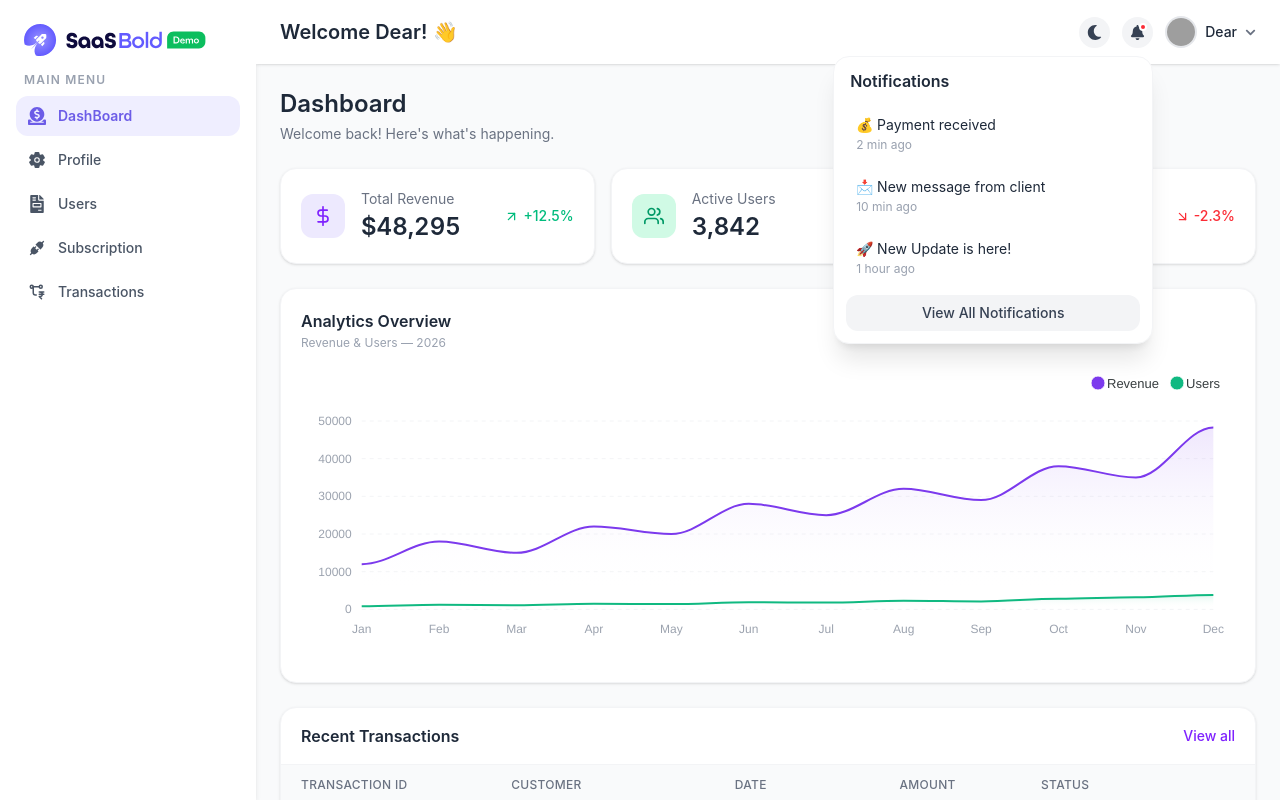
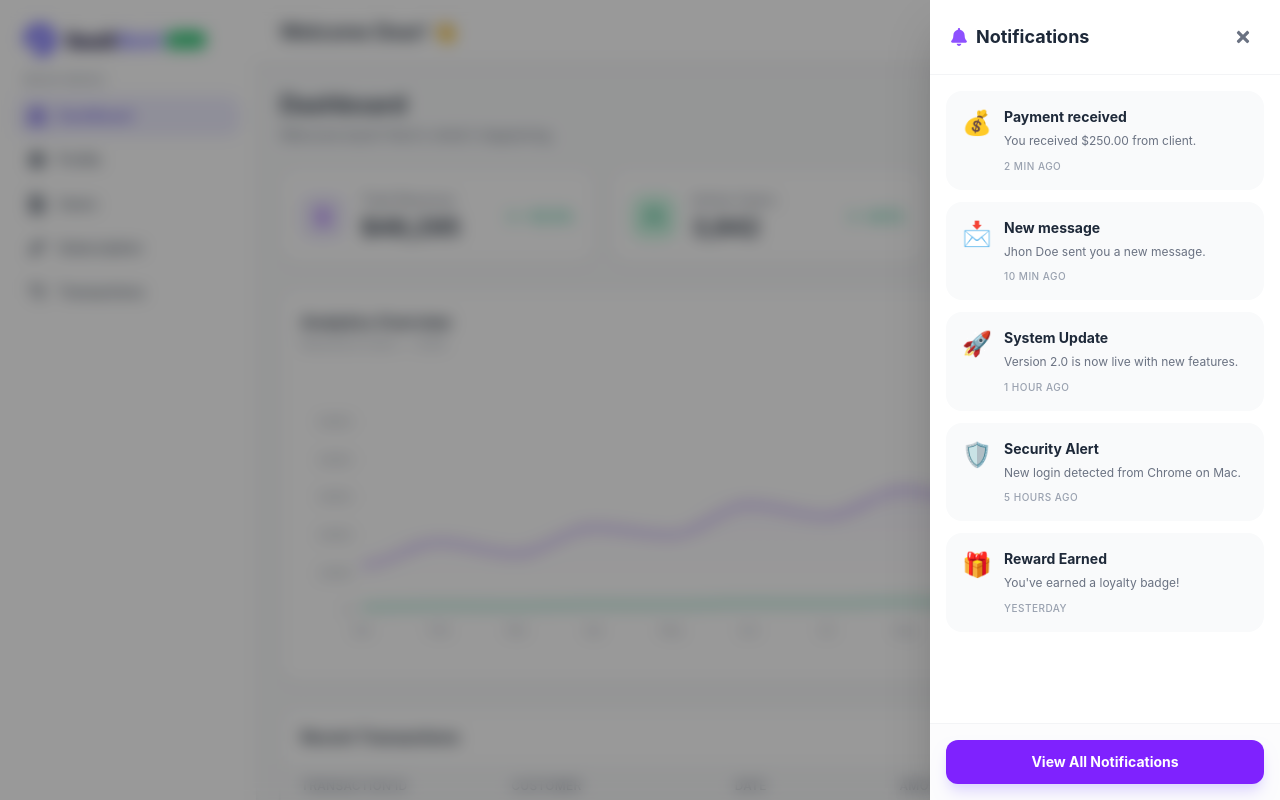
Before and after one commit to suma388/demo-site, a React (Vite) app: page /user in a window 1280 px wide. Both pictures are taken after a click on the button 1137 px from the left and 32 px from the top of the page. Built offline with nearby package versions, Linux system fonts and the light colour scheme; grey boxes are pictures that could not be loaded.

Commit message:
add new files

```diff
--- a/src/component/Header.jsx
+++ b/src/component/Header.jsx
@@ -1,16 +1,14 @@
 import { useState, useEffect, useRef } from "react";
-import { FaBell, FaSun, FaMoon, FaChevronDown } from "react-icons/fa";
+import { FaBell, FaSun, FaMoon, FaChevronDown, FaTimes } from "react-icons/fa"; // FaTimes যোগ করা হয়েছে
 import { Link } from "react-router";
 import { toast } from "sonner";
 
 export default function Header() {
-  // localStorage থেকে আগের theme নিয়ে আসে — page refresh করলেও মনে থাকবে
   const [dark, setDark] = useState(() => {
     return localStorage.getItem("theme") === "dark";
   });
-  const [showNotif, setShowNotif] = useState(false);
+  const [showNotif, setShowNotif] = useState(false); // এটি এখন ড্রয়ার কন্ট্রোল করবে
   const [showMenu, setShowMenu] = useState(false);
-  const notifRef = useRef(null);
   const menuRef = useRef(null);
 
   useEffect(() => {
@@ -30,11 +28,9 @@ export default function Header() {
     });
   };
 
-  // বাইরে click করলে dropdown বন্ধ হবে
+  // বাইরে click করলে প্রোফাইল মেনু বন্ধ হবে
   useEffect(() => {
     const handler = (e) => {
-      if (notifRef.current && !notifRef.current.contains(e.target))
-        setShowNotif(false);
       if (menuRef.current && !menuRef.current.contains(e.target))
         setShowMenu(false);
     };
@@ -42,8 +38,17 @@ export default function Header() {
     return () => document.removeEventListener("mousedown", handler);
   }, []);
 
+  // ড্রয়ার ওপেন থাকলে বডি স্ক্রল বন্ধ রাখা
+  useEffect(() => {
+    if (showNotif) {
+      document.body.style.overflow = "hidden";
+    } else {
+      document.body.style.overflow = "auto";
+    }
+  }, [showNotif]);
+
   return (
-    <div className="w-full flex items-center justify-between px-4 sm:px-6 py-3 sm:py-4 bg-white dark:bg-gray-800">
+    <div className="w-full flex items-center justify-between px-4 sm:px-6 py-3 sm:py-4 bg-white dark:bg-gray-800 border-b border-gray-100 dark:border-gray-700">
       {/* Left */}
       <h1 className="text-base sm:text-xl font-semibold text-gray-800 dark:text-white truncate">
         Welcome Dear! 👋
@@ -60,11 +65,10 @@ export default function Header() {
           {dark ? <FaSun size={15} /> : <FaMoon size={15} />}
         </button>
 
-        {/* Notification */}
-        <div className="relative" ref={notifRef}>
+        {/* Notification Bell Icon */}
         <button
           onClick={() => {
-              setShowNotif(!showNotif);
+            setShowNotif(true); // ড্রয়ার ওপেন হবে
             setShowMenu(false);
           }}
           className="p-2 rounded-full bg-gray-100 dark:bg-gray-700 text-gray-700 dark:text-white hover:bg-gray-200 dark:hover:bg-gray-600 transition-colors relative"
@@ -72,47 +76,6 @@ export default function Header() {
           <FaBell size={15} />
           <span className="absolute top-1.5 right-1.5 w-2 h-2 bg-red-500 rounded-full border-2 border-white dark:border-gray-700"></span>
         </button>
-
-          {showNotif && (
-            <div className="absolute right-0 mt-2 w-72 sm:w-80 bg-white dark:bg-gray-800 shadow-xl rounded-2xl p-3 z-50 border border-gray-100 dark:border-gray-700">
-              <h3 className="text-base font-semibold mb-3 text-gray-800 dark:text-white px-1">
-                Notifications
-              </h3>
-              <div className="space-y-1">
-                {[
-                  { icon: "💰", title: "Payment received", time: "2 min ago" },
-                  {
-                    icon: "📩",
-                    title: "New message from client",
-                    time: "10 min ago",
-                  },
-                  {
-                    icon: "🚀",
-                    title: "New Update is here!",
-                    time: "1 hour ago",
-                  },
-                ].map((n, i) => (
-                  <div
-                    key={i}
-                    className="p-2.5 rounded-xl hover:bg-gray-50 dark:hover:bg-gray-700 cursor-pointer transition-colors"
-                  >
-                    <p className="text-sm text-gray-800 dark:text-white">
-                      {n.icon} {n.title}
-                    </p>
-                    <span className="text-xs text-gray-400 mt-0.5 block">
-                      {n.time}
-                    </span>
-                  </div>
-                ))}
-              </div>
-              <Link to="/user/notification" onClick={() => setShowNotif(false)}>
-                <button className="w-full mt-2 py-2 text-sm font-medium bg-gray-100 dark:bg-gray-700 rounded-xl hover:bg-gray-200 dark:hover:bg-gray-600 text-gray-700 dark:text-white transition-colors">
-                  View All Notifications
-                </button>
-              </Link>
-            </div>
-          )}
-        </div>
 
         {/* Profile dropdown */}
         <div className="relative" ref={menuRef}>
@@ -163,6 +126,107 @@ export default function Header() {
           )}
         </div>
       </div>
+
+      {/* ── Notification Sidebar Drawer ── */}
+      {/* Overlay (পেছনের কালো ঝাপসা অংশ) */}
+      <div
+        className={`fixed inset-0 bg-black/40 backdrop-blur-sm z-[60] transition-opacity duration-300 ${
+          showNotif ? "opacity-100 visible" : "opacity-0 invisible"
+        }`}
+        onClick={() => setShowNotif(false)}
+      />
+
+      {/* Drawer Body */}
+      <div
+        className={`fixed top-0 right-0 h-full w-full max-w-[350px] bg-white dark:bg-gray-800 z-[70] shadow-2xl transform transition-transform duration-300 ease-in-out ${
+          showNotif ? "translate-x-0" : "translate-x-full"
+        }`}
+      >
+        <div className="flex flex-col h-full">
+          {/* Drawer Header */}
+          <div className="flex items-center justify-between p-5 border-b border-gray-100 dark:border-gray-700">
+            <h2 className="text-lg font-bold text-gray-800 dark:text-white flex items-center gap-2">
+              <FaBell className="text-violet-500" /> Notifications
+            </h2>
+            <button
+              onClick={() => setShowNotif(false)}
+              className="p-2 rounded-full hover:bg-gray-100 dark:hover:bg-gray-700 text-gray-500 transition-colors"
+            >
+              <FaTimes size={18} />
+            </button>
+          </div>
+
+          {/* Notifications List */}
+          <div className="flex-1 overflow-y-auto p-4 space-y-3">
+            {[
+              {
+                id: 1,
+                icon: "💰",
+                title: "Payment received",
+                desc: "You received $250.00 from client.",
+                time: "2 min ago",
+              },
+              {
+                id: 2,
+                icon: "📩",
+                title: "New message",
+                desc: "Jhon Doe sent you a new message.",
+                time: "10 min ago",
+              },
+              {
+                id: 3,
+                icon: "🚀",
+                title: "System Update",
+                desc: "Version 2.0 is now live with new features.",
+                time: "1 hour ago",
+              },
+              {
+                id: 4,
+                icon: "🛡️",
+                title: "Security Alert",
+                desc: "New login detected from Chrome on Mac.",
+                time: "5 hours ago",
+              },
+              {
+                id: 5,
+                icon: "🎁",
+                title: "Reward Earned",
+                desc: "You've earned a loyalty badge!",
+                time: "Yesterday",
+              },
+            ].map((n) => (
+              <div
+                key={n.id}
+                className="p-4 rounded-2xl bg-gray-50 dark:bg-gray-700/50 hover:bg-gray-100 dark:hover:bg-gray-700 transition-colors cursor-pointer group"
+              >
+                <div className="flex gap-3">
+                  <span className="text-2xl">{n.icon}</span>
+                  <div className="flex-1">
+                    <h4 className="text-sm font-bold text-gray-800 dark:text-white group-hover:text-violet-500 transition-colors">
+                      {n.title}
+                    </h4>
+                    <p className="text-xs text-gray-500 dark:text-gray-400 mt-1 leading-relaxed">
+                      {n.desc}
+                    </p>
+                    <span className="text-[10px] font-medium text-gray-400 mt-2 block uppercase tracking-wider">
+                      {n.time}
+                    </span>
+                  </div>
+                </div>
+              </div>
+            ))}
+          </div>
+
+          {/* Drawer Footer */}
+          <div className="p-4 border-t border-gray-100 dark:border-gray-700 bg-gray-50/50 dark:bg-gray-800">
+            <Link to="/user/notification" onClick={() => setShowNotif(false)}>
+              <button className="w-full py-3 text-sm font-bold bg-violet-600 hover:bg-violet-700 text-white rounded-xl shadow-lg shadow-violet-200 dark:shadow-none transition-all active:scale-95">
+                View All Notifications
+              </button>
+            </Link>
+          </div>
+        </div>
+      </div>
     </div>
   );
 }
```
Lines whose indentation alone changed are shown as unchanged.
